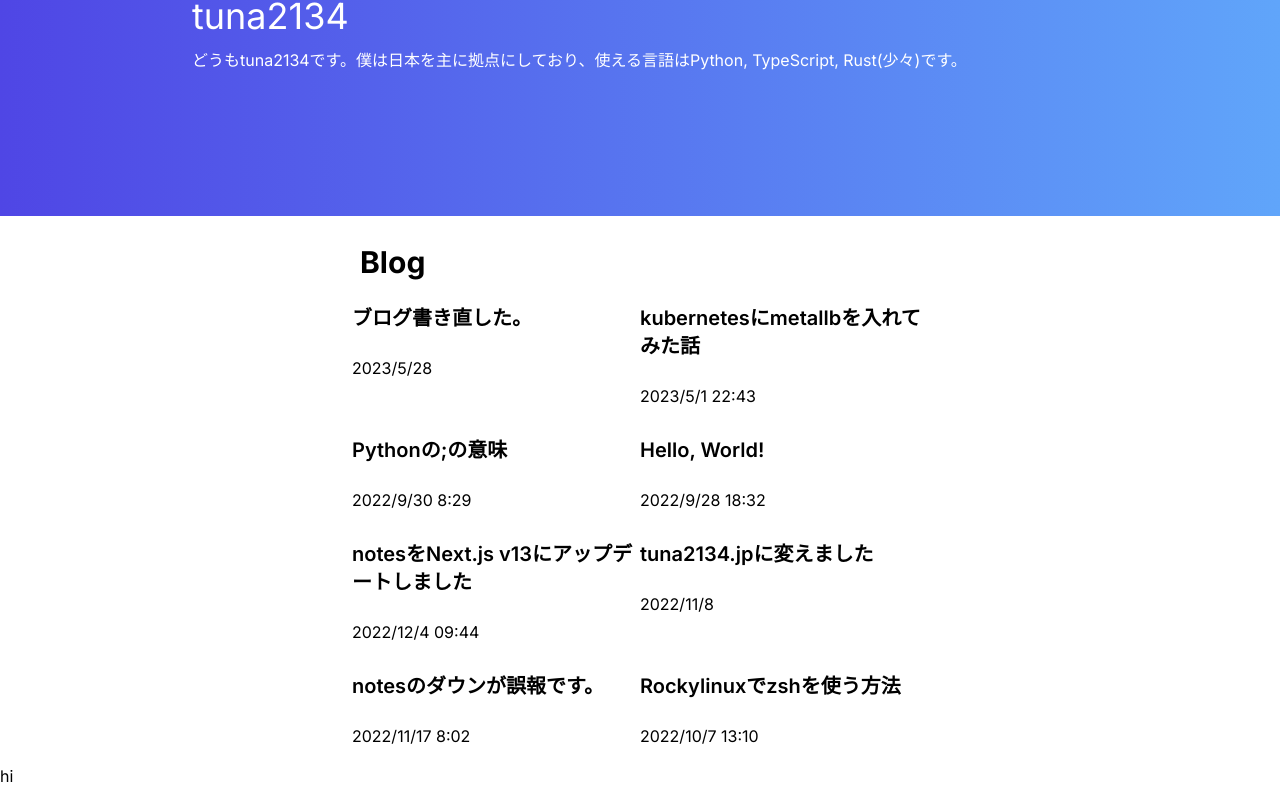
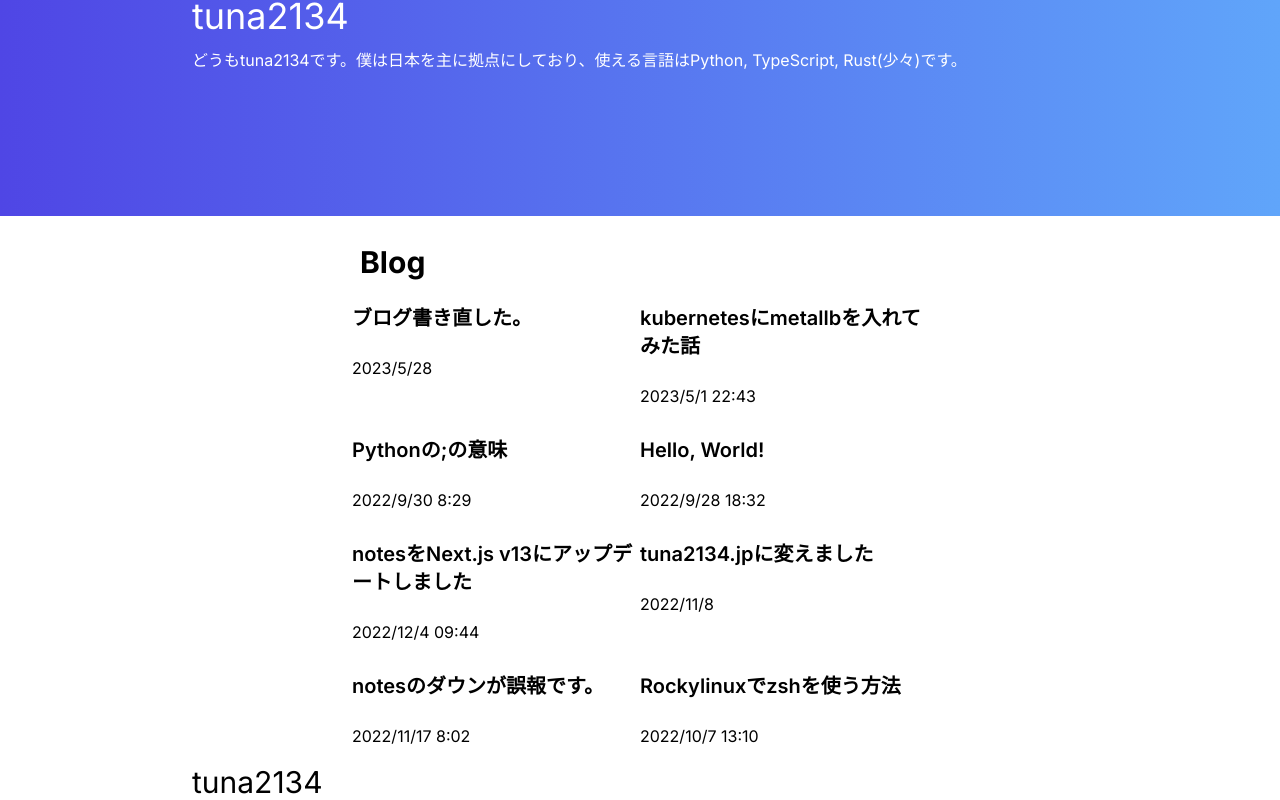
Before and after one commit to tuna2134-archive/website, a Next.js app: page / in a window 1280 px wide. Shown: the part 217-1017 px from the top of the page. Built offline with nearby package versions, Linux system fonts and the light colour scheme.

Commit message:
Update layout.tsx

```diff
--- a/src/app/layout.tsx
+++ b/src/app/layout.tsx
@@ -1,6 +1,7 @@
 import './globals.css'
 import { Inter } from 'next/font/google'
 import Header from './header'
+import Footer from './footer'
 
 const inter = Inter({ subsets: ['latin'] })
 
@@ -21,7 +22,7 @@ export default function RootLayout({
           <Header />
           {children}
         </div>
-        <footer>hi</footer>
+        <Footer />
       </body>
     </html>
   )
```
